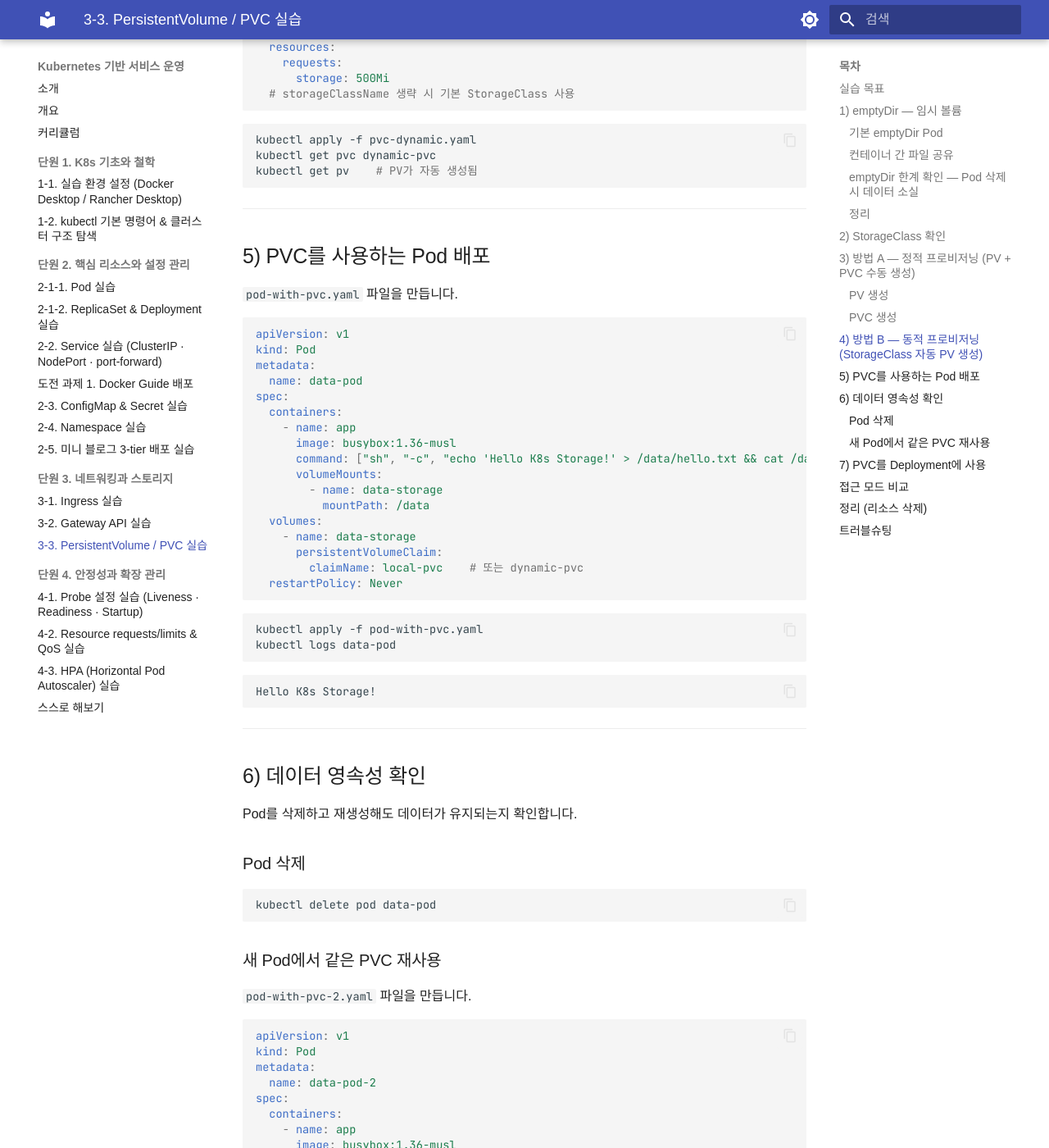
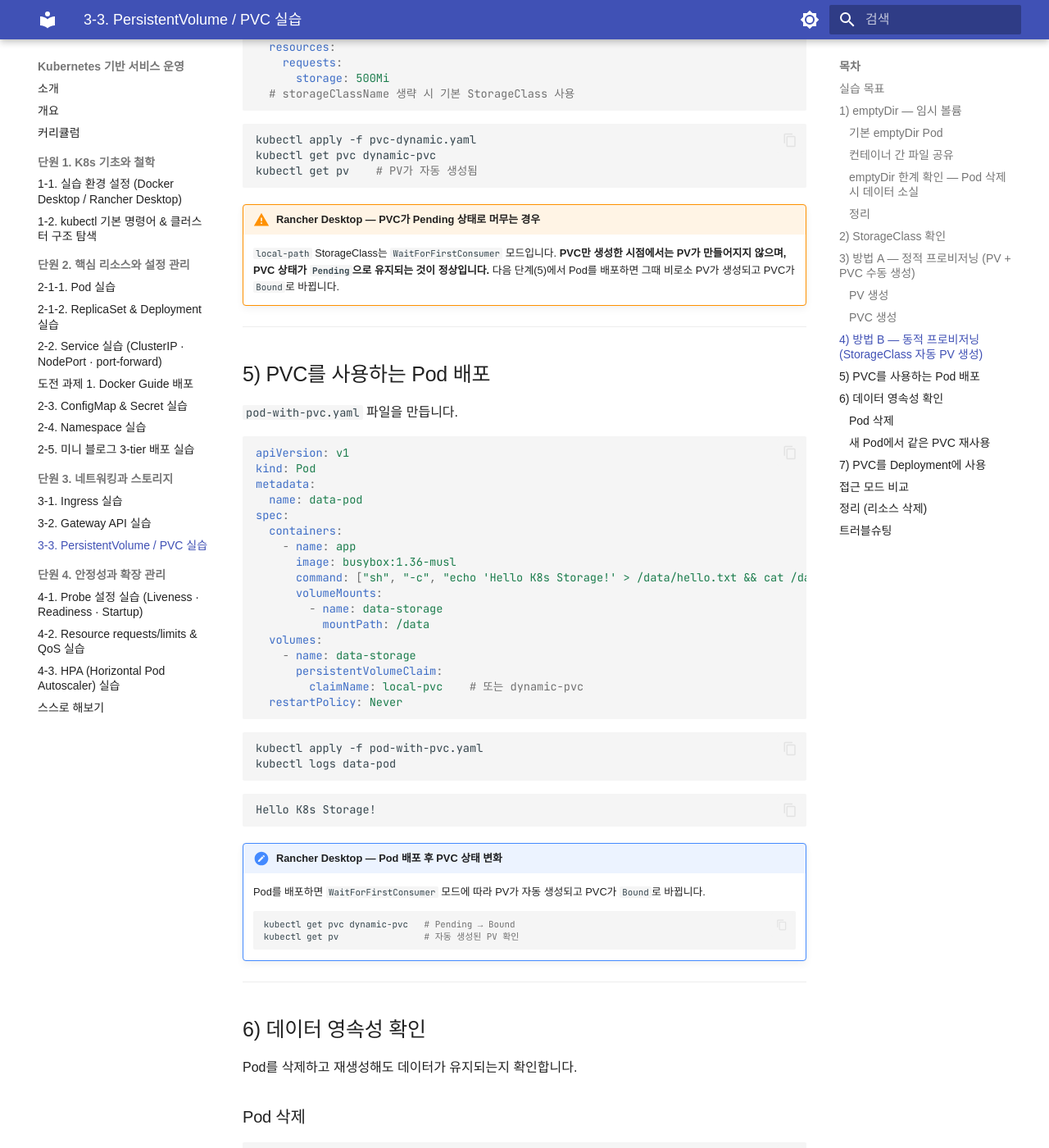
Before and after one commit to skilleat-labs/docker-k8s-labs, an MkDocs documentation site: the page built from docs/modules/module10/3-3.md, in a window 1280 px wide and 1400 px high, scrolled down 4733 px. Shown: the whole window at 82% size. Built offline with MkDocs 1.6.1 and Material for MkDocs 9.7.7, drawn with Linux system fonts in a browser that asks for light colours; some web fonts are replaced.

Commit message:
docs: 3-3 Rancher Desktop WaitForFirstConsumer 동작 설명 보강
StorageClass 출력에 ALLOWVOLUMEEXPANSION 컬럼 추가,
동적 프로비저닝 및 Pod 배포 섹션에 Rancher Desktop PVC Pending 동작 안내 추가.

Co-Authored-By: Claude Sonnet 4.6 <noreply@anthropic.com>

````diff
--- a/docs/modules/module10/3-3.md
+++ b/docs/modules/module10/3-3.md
@@ -241,6 +241,11 @@ kubectl get pvc dynamic-pvc
 kubectl get pv    # PV가 자동 생성됨
 ```
 
+!!! warning "Rancher Desktop — PVC가 Pending 상태로 머무는 경우"
+    `local-path` StorageClass는 `WaitForFirstConsumer` 모드입니다.
+    **PVC만 생성한 시점에서는 PV가 만들어지지 않으며, PVC 상태가 `Pending`으로 유지되는 것이 정상입니다.**
+    다음 단계(5)에서 Pod를 배포하면 그때 비로소 PV가 생성되고 PVC가 `Bound`로 바뀝니다.
+
 ---
 
 ## 5) PVC를 사용하는 Pod 배포
@@ -275,6 +280,14 @@ kubectl logs data-pod
 ```
 Hello K8s Storage!
 ```
+
+!!! note "Rancher Desktop — Pod 배포 후 PVC 상태 변화"
+    Pod를 배포하면 `WaitForFirstConsumer` 모드에 따라 PV가 자동 생성되고 PVC가 `Bound`로 바뀝니다.
+
+    ```bash
+    kubectl get pvc dynamic-pvc   # Pending → Bound
+    kubectl get pv                # 자동 생성된 PV 확인
+    ```
 
 ---
 
````
Also changed, not shown: other parts of docs/modules/module10/3-3.md (+2 -2 lines).
